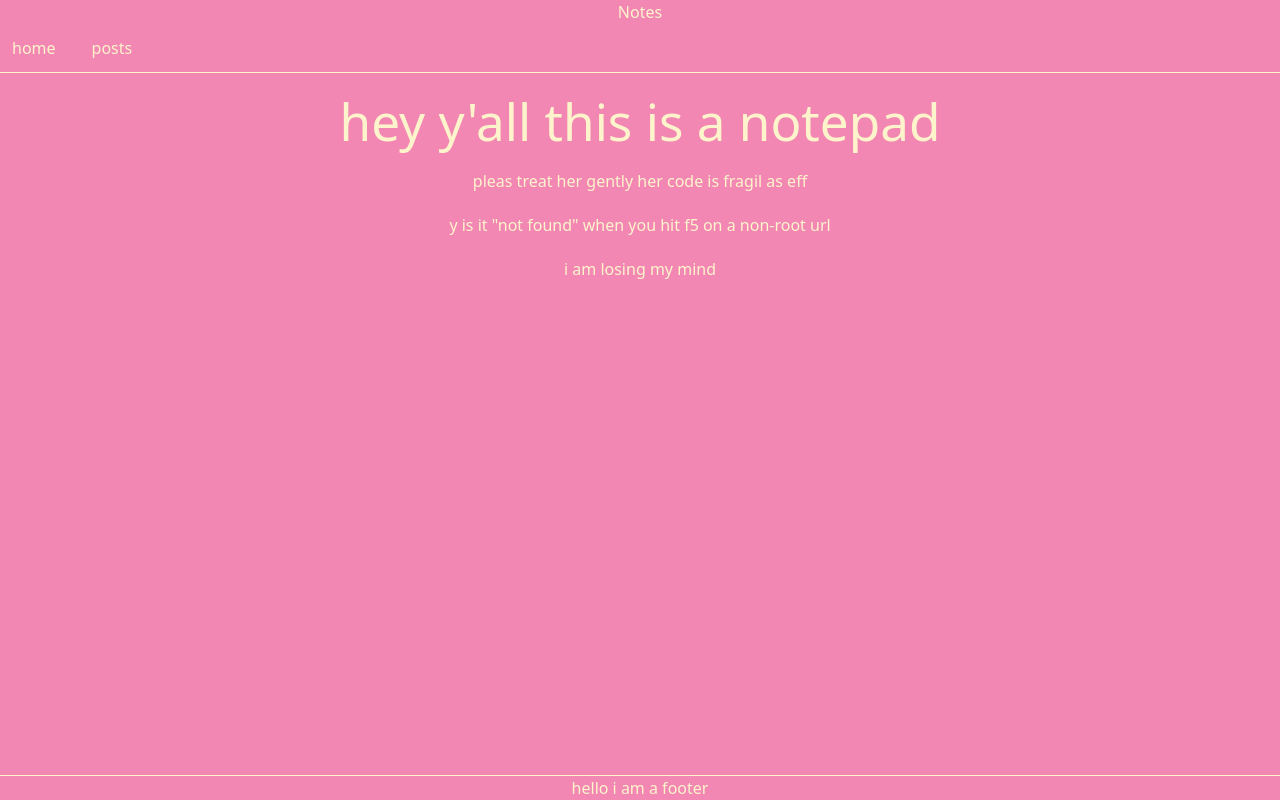
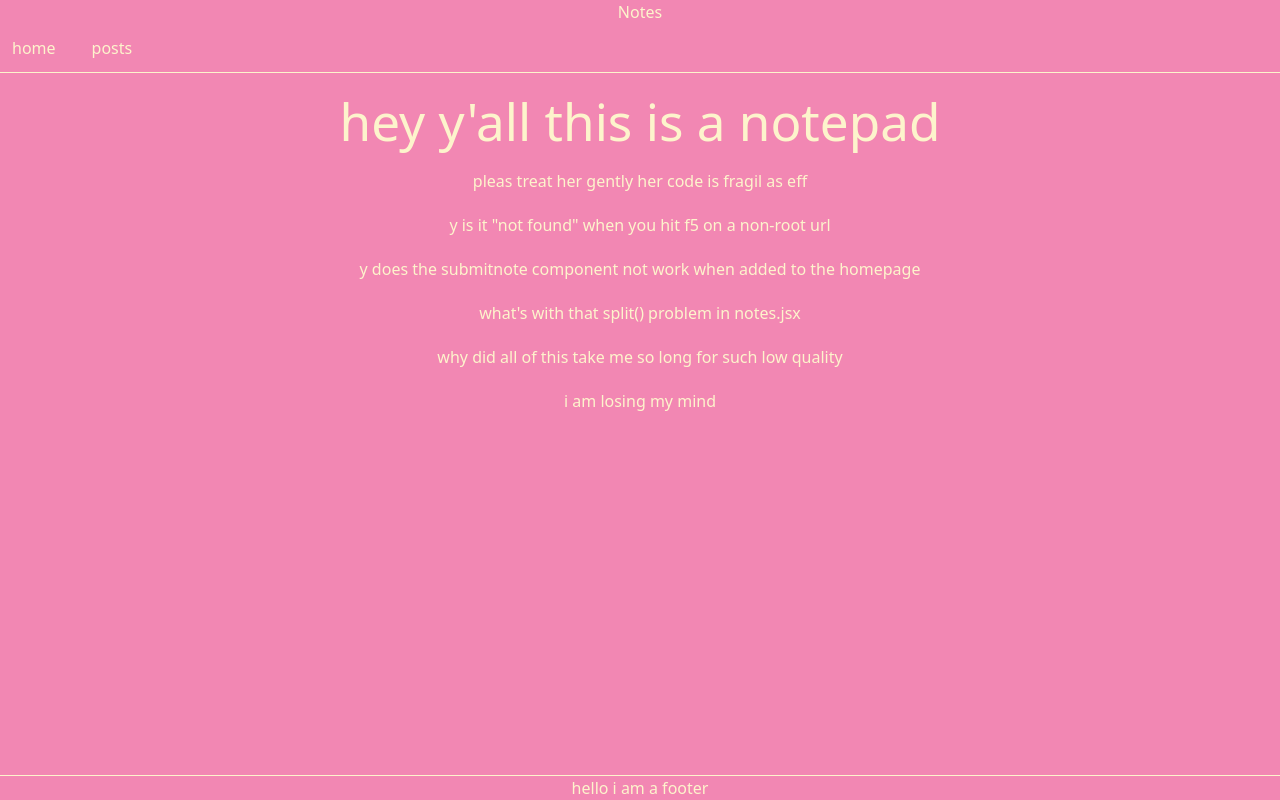
Before and after one commit to marisasilvestris/w07-database-driven-app, a React (Vite) app in the folder client/: page / in a window 1280 px wide. Before the commit this address had no page. Built offline with nearby package versions, Linux system fonts and the light colour scheme.

Commit message:
questions

```diff
--- a/client/src/pages/HomePage.jsx
+++ b/client/src/pages/HomePage.jsx
@@ -4,10 +4,13 @@ import SubmitNote from "../components/SubmitNote";
 export default function HomePage() {
   return (
     <>
-      <h1 className="test">hey y'all this is a notepad</h1>
-      <p>pleas treat her gently her code is fragil as eff</p>
-      <p>y is it "not found" when you hit f5 on a non-root url</p>
-      <p>i am losing my mind</p>
+      <h1 className="test">{`hey y'all this is a notepad`}</h1>
+      <p>{`pleas treat her gently her code is fragil as eff`}</p>
+      <p>{`y is it "not found" when you hit f5 on a non-root url`}</p>
+      <p>{`y does the submitnote component not work when added to the homepage`}</p>
+      <p>{`what's with that split() problem in notes.jsx`}</p>
+      <p>{`why did all of this take me so long for such low quality`}</p>
+      <p>{`i am losing my mind`}</p>
       {/* <SubmitNote className={`w-128 h-128 max-w-screen`} /> */}
     </>
   );
```
